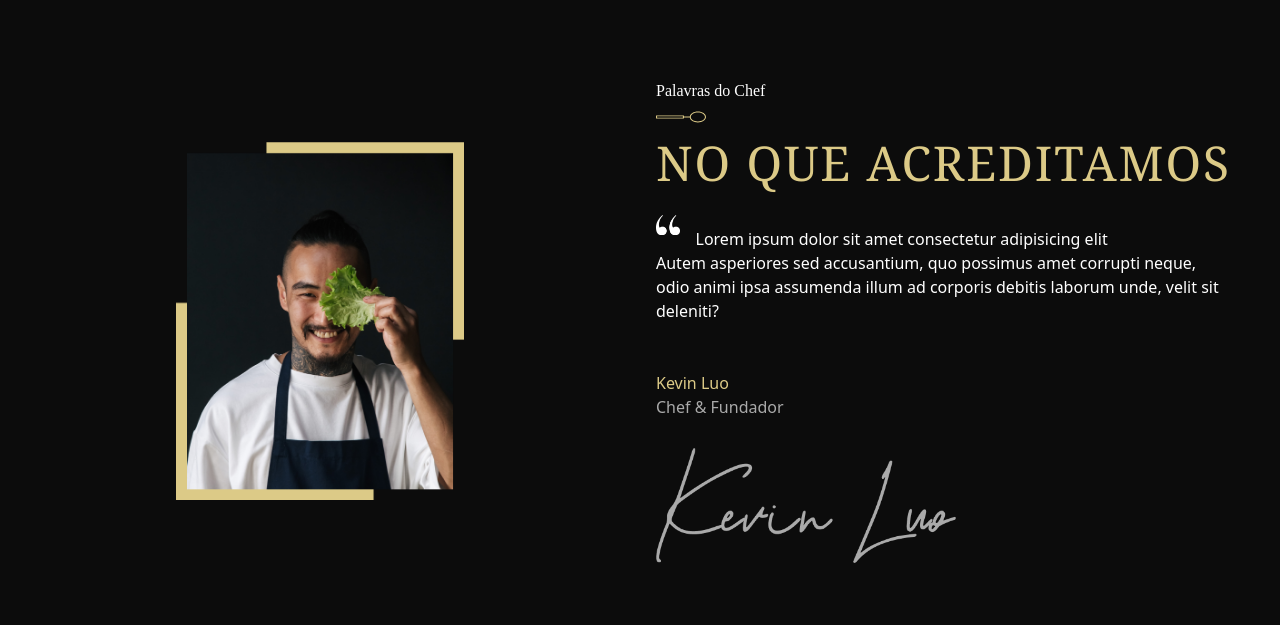
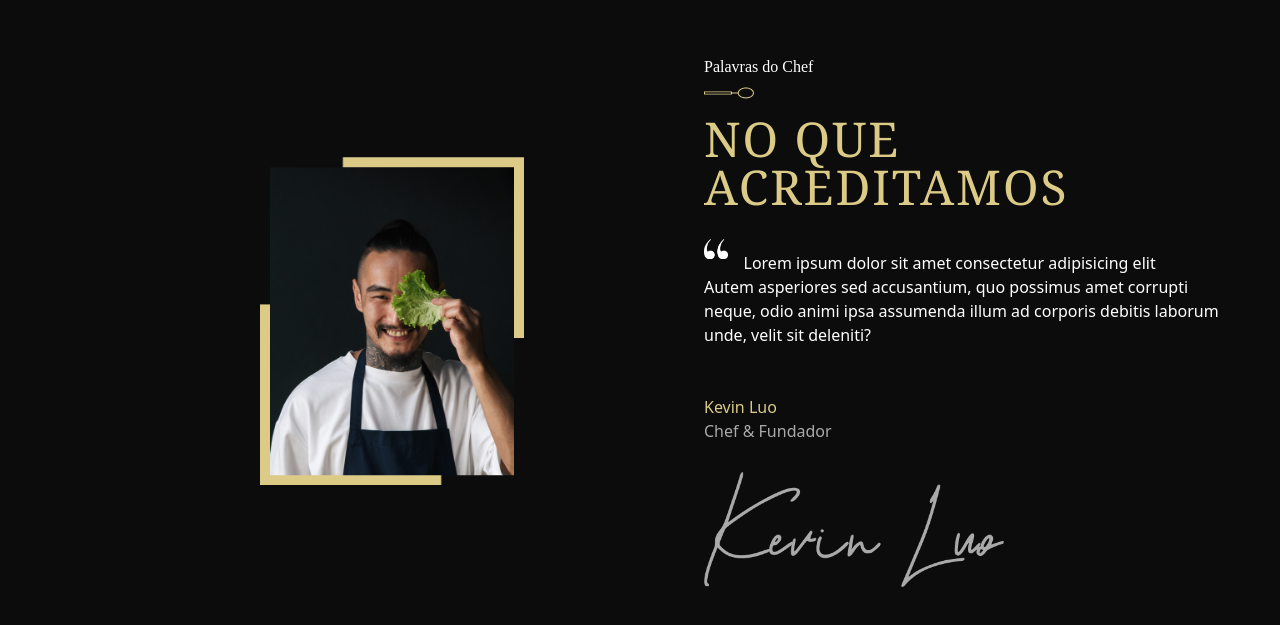
Before and after one commit to AndressaSales/restaurant, a React (Vite) app: page / in a window 1280 px wide. Shown: the part 2304-2929 px from the top of the page. Built offline with nearby package versions, Linux system fonts and the light colour scheme; a web font is replaced by a local one.

Commit message:
atualizando os components gallery / chefs

```diff
--- a/src/components/chefs/Chefs.jsx
+++ b/src/components/chefs/Chefs.jsx
@@ -4,7 +4,7 @@ import SubHeading from '../../components/SubHeading/SubHeading'
 
 const Chefs = () => {
   return (
-    <div className='bg-primaryblack h-[100vh] w-[100%] justify-center items-center lg:flex-row md:flex-row flex flex-col'>
+    <div className='bg-primaryblack justify-center items-center lg:flex-row md:flex-row flex flex-col w-full h-[100vh]' style={{padding: '4rem 0 4rem 6rem'}}>
         <div className='flex-1 w-[100%] flex justify-center items-center ml-[2rem] '>
             <img src={images.chef} alt="chef" className='lg:w-[50%] md:w-[50%] w-[300px]' />
         </div>
--- a/src/components/gallery/Gallery.jsx
+++ b/src/components/gallery/Gallery.jsx
@@ -9,7 +9,7 @@ const Gallery = () => {
       <div className='flex justify-center lg:items-start sm:items-center flex-col min-w-[700px] pr-[2rem]'>
         <SubHeading title='Instagram' />
         <h1 className='capitaliza font-serif text-golden tracking-tighte-[0.04em] lg:text-5xl md:text-3xl sm:text-2xl pb-6'>Fotos da Galeria</h1>
-        <p className='font-mono font-normal capitalize text-grey ' style={{margin: '2rem 0'}}>
+        <p className='font-mono font-normal capitalize text-grey' style={{margin: '2rem 0'}}>
           Lorem ipsum dolor sit amet consectetur adipisicing elit. Voluptatem ut officia repellendus. Accusamus maxime cupiditate, quae maiores ullam ipsum! Obcaecati rem est rerum consequatur perferendis! Inventore quam unde cupiditate officia.
         </p>
       </div>
```
